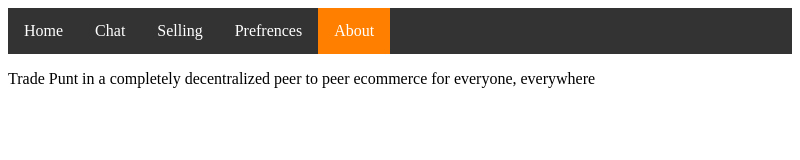
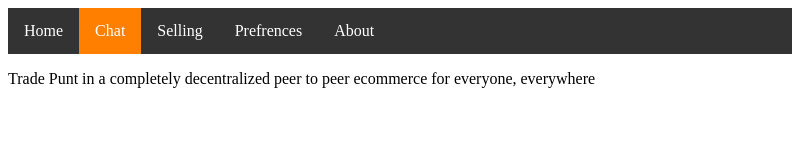
Before and after one commit to Karma58/TradePunt, an Electron app: page chat.html in a window 800 px wide. Drawn offline with Linux system fonts and the light colour scheme.

Commit message:
Update chat.html

```diff
--- a/chat.html
+++ b/chat.html
@@ -8,10 +8,10 @@
 
 <div class="navigation">
   <li><a href="index.html">Home</a></li>
-  <li><a href="chat.html">Chat</a></li>
+  <li><a class="active" href="chat.html">Chat</a></li>
   <li><a href="selling.html">Selling</a></li>
   <li><a href="prefrences.html">Prefrences</a></li>
-  <li><a class="active" href="about.html">About</a></li>
+  <li><a href="about.html">About</a></li>
 </div>
 
 
```
